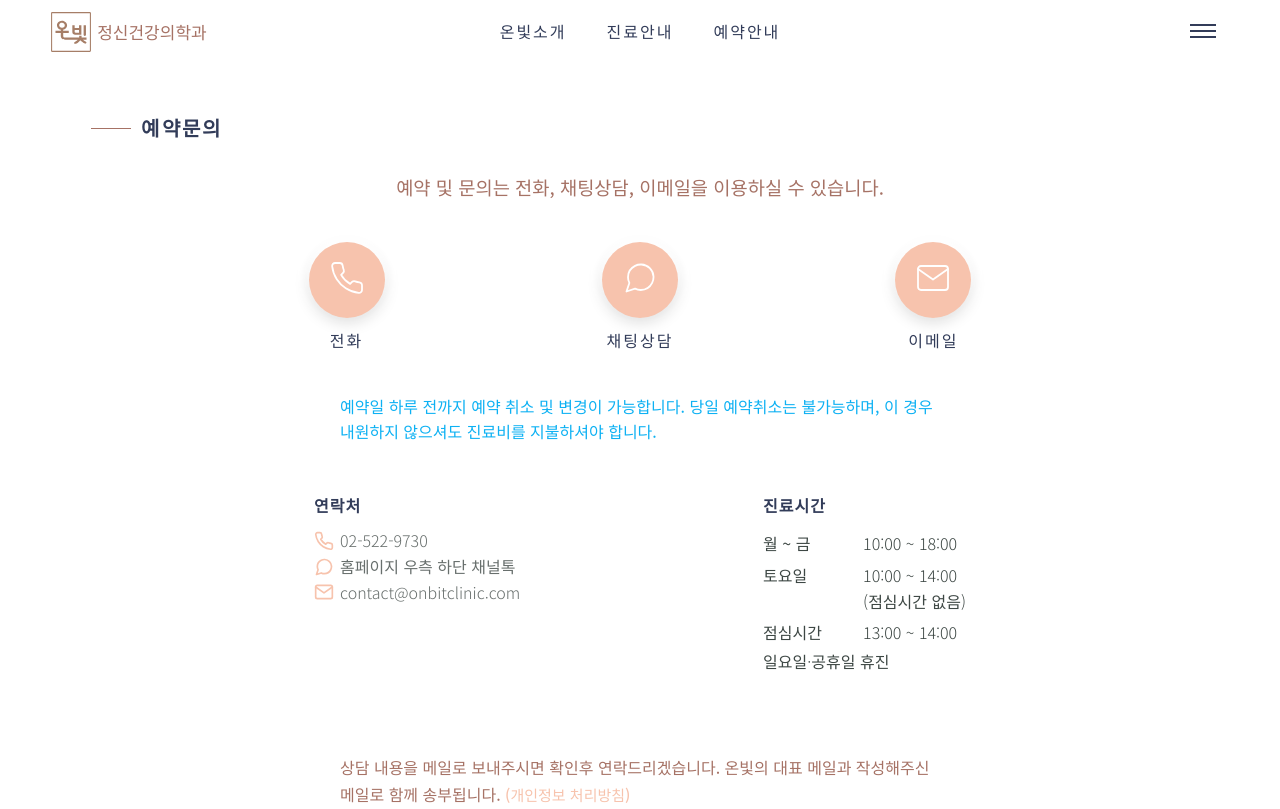
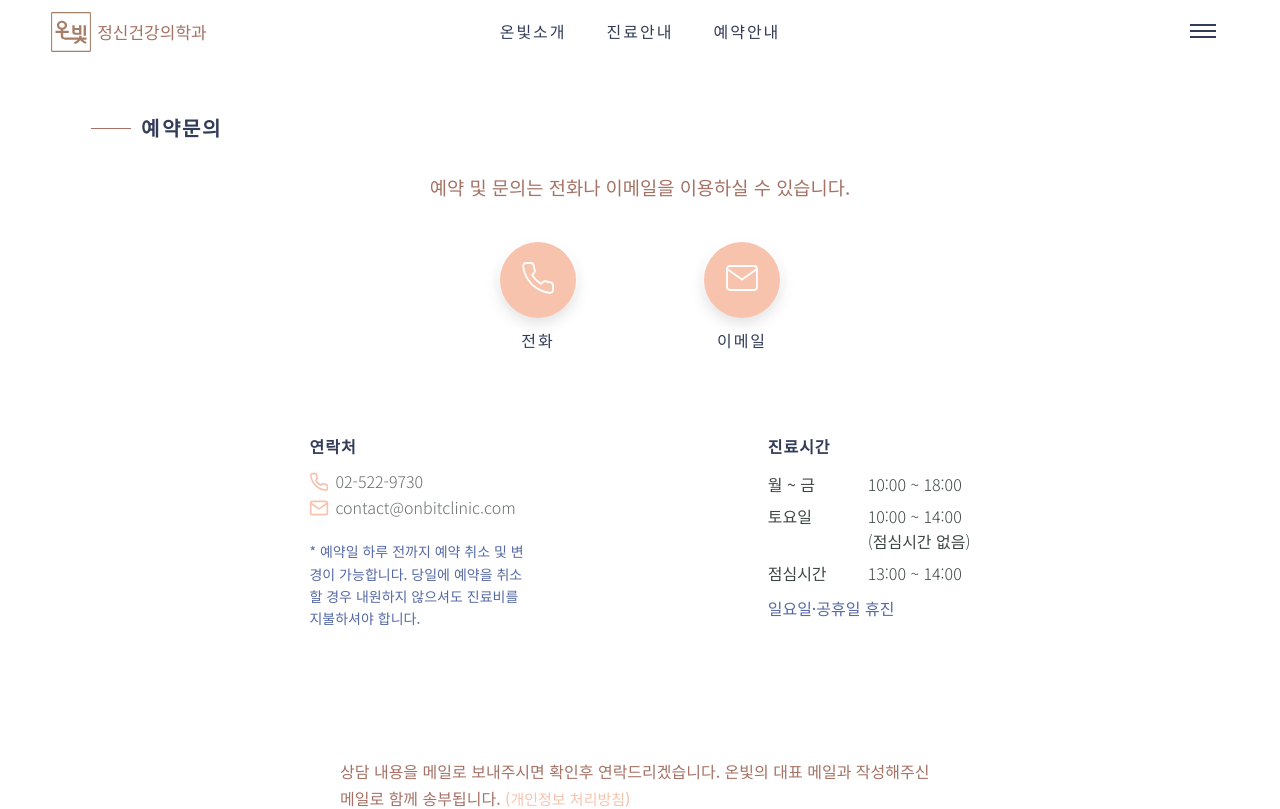
Before and after one commit to cozyzoey/onbit, a React (Create React App) app: page /appointment in a window 1280 px wide. Shown: the top 809 px of the page. Built offline with nearby package versions, Linux system fonts and the light colour scheme; no server answers; the database is empty; a web font is replaced by a local one.

Commit message:
remove channel talk

```diff
--- a/src/components/OfficeHours/OfficeHours.jsx
+++ b/src/components/OfficeHours/OfficeHours.jsx
@@ -3,20 +3,20 @@ import './OfficeHours.scss'
 
 function OfficeHours() {
   return (
-		<div className='office-hours'>
-			<div className='office-hours--row'>
-				<div className='office-hours__title'>월 ~ 금</div>
+    <div className="office-hours">
+      <div className="office-hours--row">
+        <div className="office-hours__title">월 ~ 금</div>
         10:00 ~ 18:00
       </div>
-			<div className='office-hours--row'>
-				<div className='office-hours__title'>토요일</div>
+      <div className="office-hours--row">
+        <div className="office-hours__title">토요일</div>
         <span>10:00 ~ 14:00</span>&nbsp;<span>(점심시간 없음)</span>
       </div>
-			<div className='office-hours--row'>
-				<div className='office-hours__title'>점심시간</div>
+      <div className="office-hours--row">
+        <div className="office-hours__title">점심시간</div>
         13:00 ~ 14:00
       </div>
-			<div>일요일&middot;공휴일 휴진</div>
+      <div className="office-hours__holiday">일요일&middot;공휴일 휴진</div>
     </div>
   )
 }
--- a/src/components/OfficeHours/OfficeHours.scss
+++ b/src/components/OfficeHours/OfficeHours.scss
@@ -14,4 +14,10 @@
     font-weight: 400;
     margin-right: 2rem;
   }
+
+  &__holiday {
+    margin-top: 0.6rem;
+    color: var(--secondary-2);
+    font-weight: 400;
   }
+}
--- a/src/pages/Appointment/Appointment.jsx
+++ b/src/pages/Appointment/Appointment.jsx
@@ -2,7 +2,7 @@ import './Appointment.scss'
 import React, { useRef, useEffect } from 'react'
 import { Link } from 'react-router-dom'
 import { Helmet } from 'react-helmet'
-import { Phone, Mail, MessageCircle } from 'react-feather'
+import { Phone, Mail } from 'react-feather'
 import SectionHeading from '../../components/SectionHeading'
 import OfficeHours from '../../components/OfficeHours'
 import Email from './Email'
@@ -25,32 +25,26 @@ function Appointment() {
   }
 
   return (
-		<article className='appointment'>
+    <article className="appointment">
       <Helmet>
         <title>예약문의 &ndash; 온빛정신건강의학과의원</title>
       </Helmet>
       <section>
         <SectionHeading>예약문의</SectionHeading>
         <h3>
-					<span>예약 및 문의는 전화, 채팅상담, 이메일을</span>&nbsp;
+          <span>예약 및 문의는 전화나 이메일을</span>&nbsp;
           <span>이용하실 수 있습니다.</span>
         </h3>
-				<div className='appointment__actions'>
+        <div className="appointment__actions">
           <div>
             <button
               onClick={() => document.getElementById('phone-call').click()}
             >
-							<a href='tel:02-522-9730' id='phone-call'>
+              <a href="tel:02-522-9730" id="phone-call">
                 <Phone size={36} />
               </a>
             </button>
             <span>전화</span>
-					</div>
-					<div>
-						<button onClick={() => window.ChannelIO('showMessenger')}>
-							<MessageCircle size={36} />
-						</button>
-						<span>채팅상담</span>
           </div>
           <div>
             <button onClick={onEmailClick}>
@@ -59,37 +53,34 @@ function Appointment() {
             <span>이메일</span>
           </div>
         </div>
-				<p>
-					예약일 하루 전까지 예약 취소 및 변경이 가능합니다. 당일 예약취소는
-					불가능하며, 이 경우 내원하지 않으셔도 진료비를 지불하셔야 합니다.
-				</p>
-				<div className='appointment__info'>
-					<div className='appointment__info__contact'>
+        <div className="appointment__info">
+          <div className="appointment__info__contact">
             <h5>연락처</h5>
             <div>
               <Phone /> 02-522-9730
             </div>
             <div>
-							<MessageCircle /> 홈페이지 우측 하단 채널톡
-						</div>
-						<div>
               <Mail /> contact@onbitclinic.com
             </div>
+            <p>
+              * 예약일 하루 전까지 예약 취소 및 변경이 가능합니다. 당일에 예약을
+              취소할 경우 내원하지 않으셔도 진료비를 지불하셔야 합니다.
+            </p>
           </div>
-					<div className='appointment__info__office-hours'>
+          <div className="appointment__info__office-hours">
             <h5>진료시간</h5>
             <OfficeHours />
           </div>
         </div>
-				<div className='appointment__email'>
-					<div className='appointment__email__reminder'>
+        <div className="appointment__email">
+          <div className="appointment__email__reminder">
             <p>
               상담 내용을 메일로 보내주시면 확인후 연락드리겠습니다. 온빛의 대표
               메일과 작성해주신 메일로 함께 송부됩니다.{' '}
-							<Link to='/policy'>(개인정보 처리방침)</Link>
+              <Link to="/policy">(개인정보 처리방침)</Link>
             </p>
           </div>
-					<div className='appointment__email__body' ref={emailRef}>
+          <div className="appointment__email__body" ref={emailRef}>
             <Email />
           </div>
         </div>
--- a/src/pages/Appointment/Appointment.scss
+++ b/src/pages/Appointment/Appointment.scss
@@ -16,21 +16,12 @@
         display: inline-block;
       }
     }
-		& > p {
-			margin: 0 auto 6vh;
-			max-width: 60rem;
-			color: var(--info);
-			font-weight: 400;
-			span {
-				display: inline-block;
-			}
-		}
   }
 
   &__actions {
     display: flex;
-		justify-content: space-evenly;
-		margin-bottom: 5vh;
+    justify-content: center;
+    margin-bottom: 10vh;
 
     svg {
       stroke: var(--light);
@@ -38,6 +29,10 @@
       stroke-dasharray: 80;
       stroke-dashoffset: 80;
       animation: draw 2.2s linear forwards;
+    }
+
+    & > div:first-of-type {
+      margin-right: 10vw;
     }
 
     & > div {
@@ -110,7 +105,7 @@
     margin-bottom: 8rem;
     @include respond($bp5) {
       flex-direction: column;
-			align-items: flex-start;
+      align-items: center;
       margin-left: 5rem;
     }
     & > div > h5 {
@@ -122,7 +117,7 @@
     }
     &__contact {
       margin-right: 2rem;
-			width: max-content;
+      width: 22rem;
       & > div {
         color: var(--grey-3);
         display: flex;
@@ -132,6 +127,16 @@
         stroke: var(--primary-2);
         margin-right: 0.6rem;
         width: 2rem;
+      }
+      & > p {
+        margin: 2rem auto 6vh;
+        max-width: 60rem;
+        color: var(--secondary-2);
+        font-weight: 400;
+        font-size: 1.4rem;
+        span {
+          display: inline-block;
+        }
       }
       @include respond($bp5) {
         margin-bottom: 4rem;
--- a/src/pages/Interior/Interior.jsx
+++ b/src/pages/Interior/Interior.jsx
@@ -1,15 +1,13 @@
 import './Interior.scss'
-import React, { useEffect, useState, useRef } from 'react'
+import React, { useEffect, useRef } from 'react'
 import parse from 'html-react-parser'
 import { Helmet } from 'react-helmet'
 import { nanoid } from 'nanoid'
 import Fade from 'react-reveal/Fade'
 import { interiors } from '../../assets'
-import { logDOM } from '@testing-library/dom'
 
 function Interior() {
   const elRef = useRef()
-  const [imgLoaded, setImgLoaded] = useState({})
 
   useEffect(() => {
     const onWheel = (e) => {
```
Lines whose indentation alone changed are shown as unchanged.
